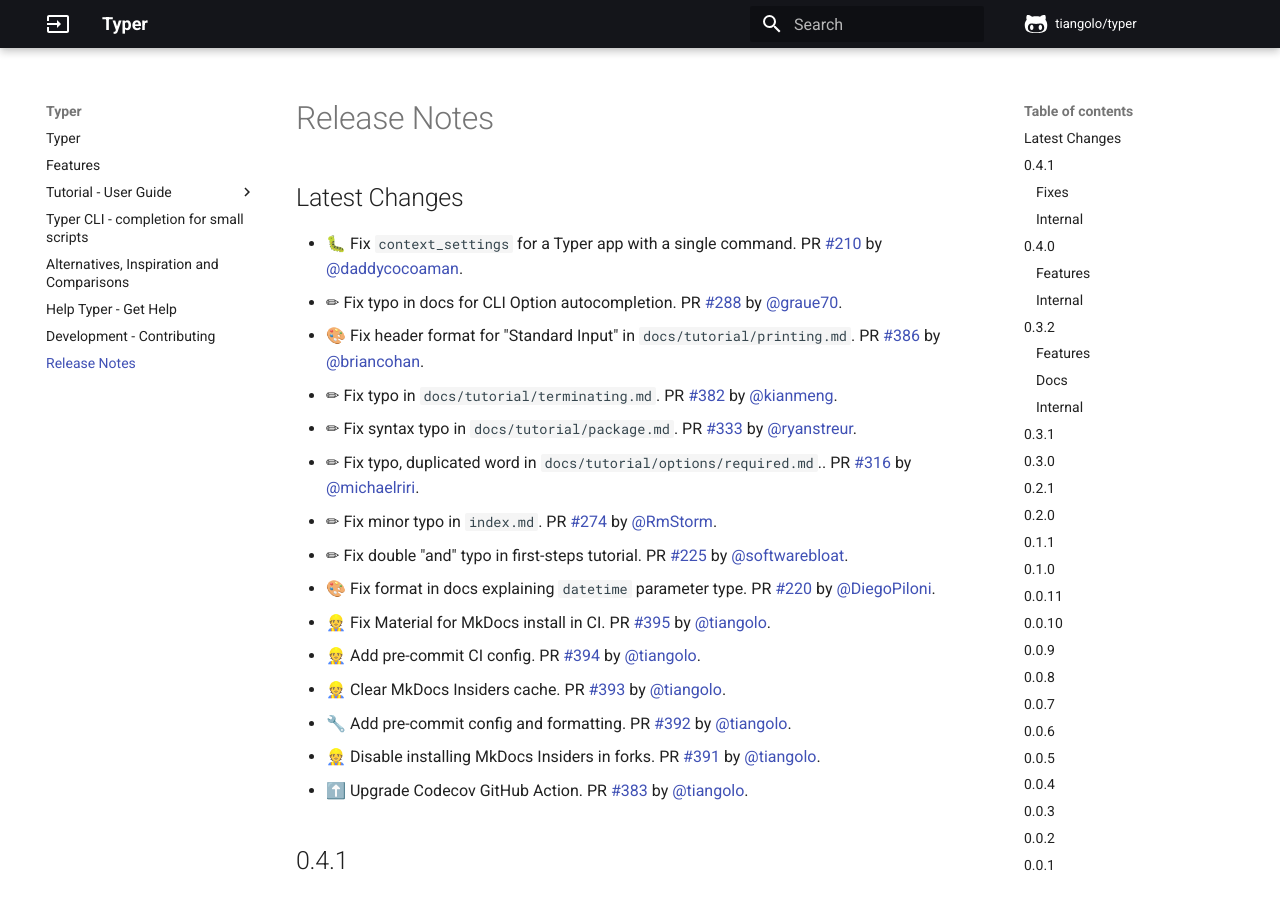
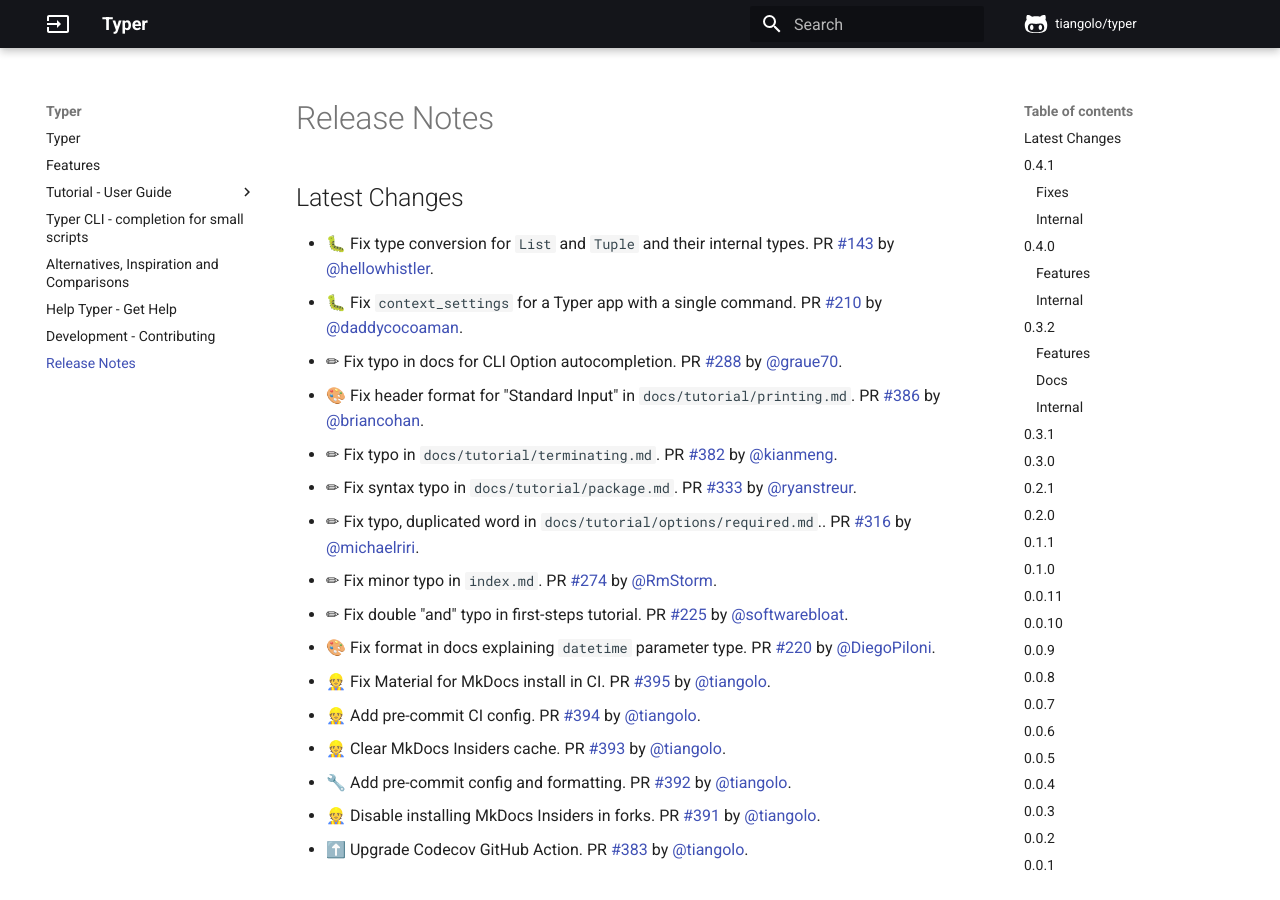
Before and after one commit to RED0731/red_pythonTyper, an MkDocs documentation site: the page built from docs/release-notes.md, in a window 1280 px wide and 900 px high. Built offline with MkDocs 1.6.1 and Material for MkDocs 9.7.7, drawn with Linux system fonts in a browser that asks for light colours; comment, search, counter and statistics services are not loaded.

Commit message:
📝 Update release notes

```diff
--- a/docs/release-notes.md
+++ b/docs/release-notes.md
@@ -1,5 +1,6 @@
 ## Latest Changes
 
+* 🐛 Fix type conversion for `List` and `Tuple` and their internal types. PR [#143](https://github.com/tiangolo/typer/pull/143) by [@hellowhistler](https://github.com/hellowhistler).
 * 🐛 Fix `context_settings` for a Typer app with a single command. PR [#210](https://github.com/tiangolo/typer/pull/210) by [@daddycocoaman](https://github.com/daddycocoaman).
 * ✏ Fix typo in docs for CLI Option autocompletion. PR [#288](https://github.com/tiangolo/typer/pull/288) by [@graue70](https://github.com/graue70).
 * 🎨 Fix header format for "Standard Input" in `docs/tutorial/printing.md`. PR [#386](https://github.com/tiangolo/typer/pull/386) by [@briancohan](https://github.com/briancohan).
```
